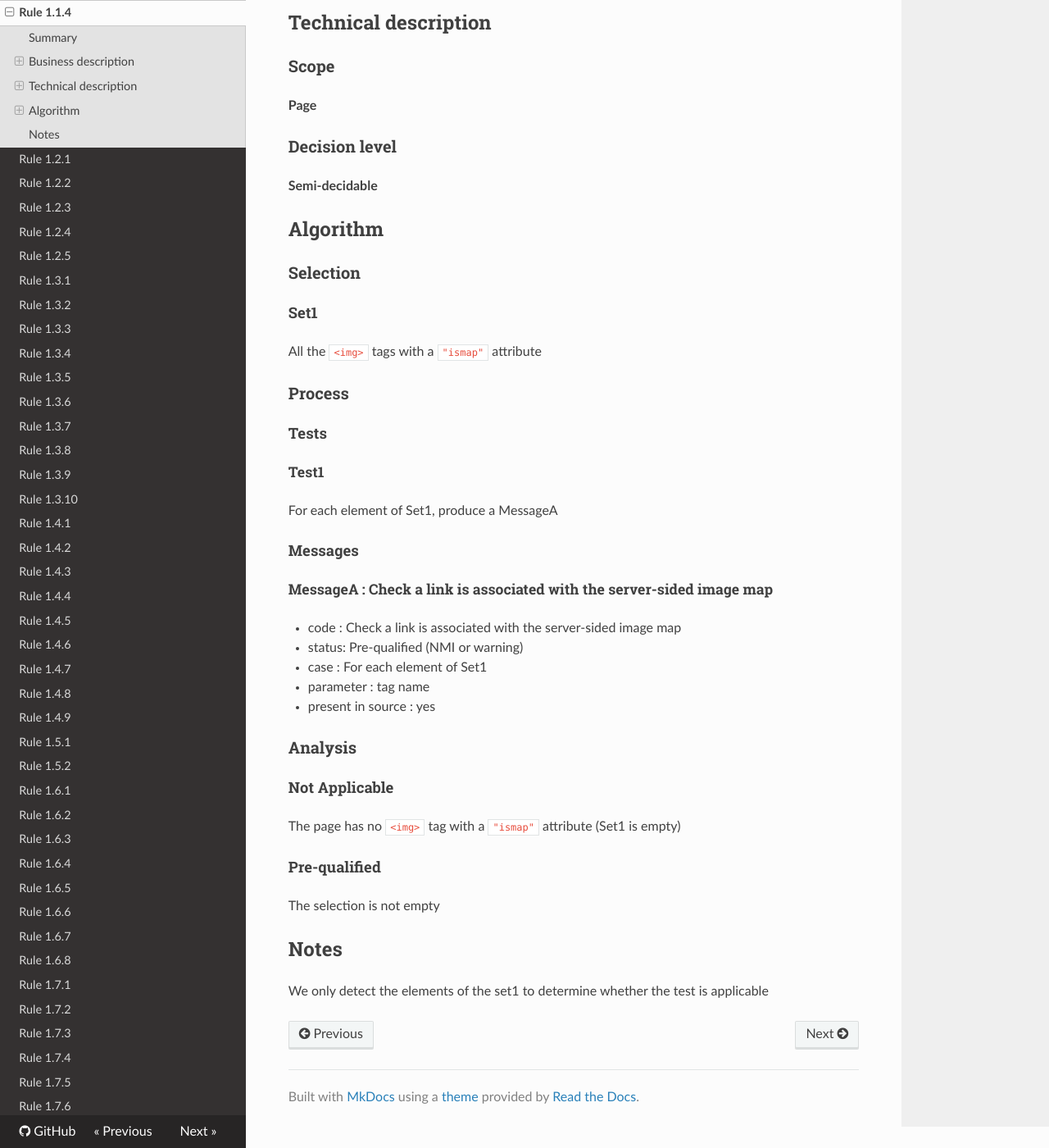
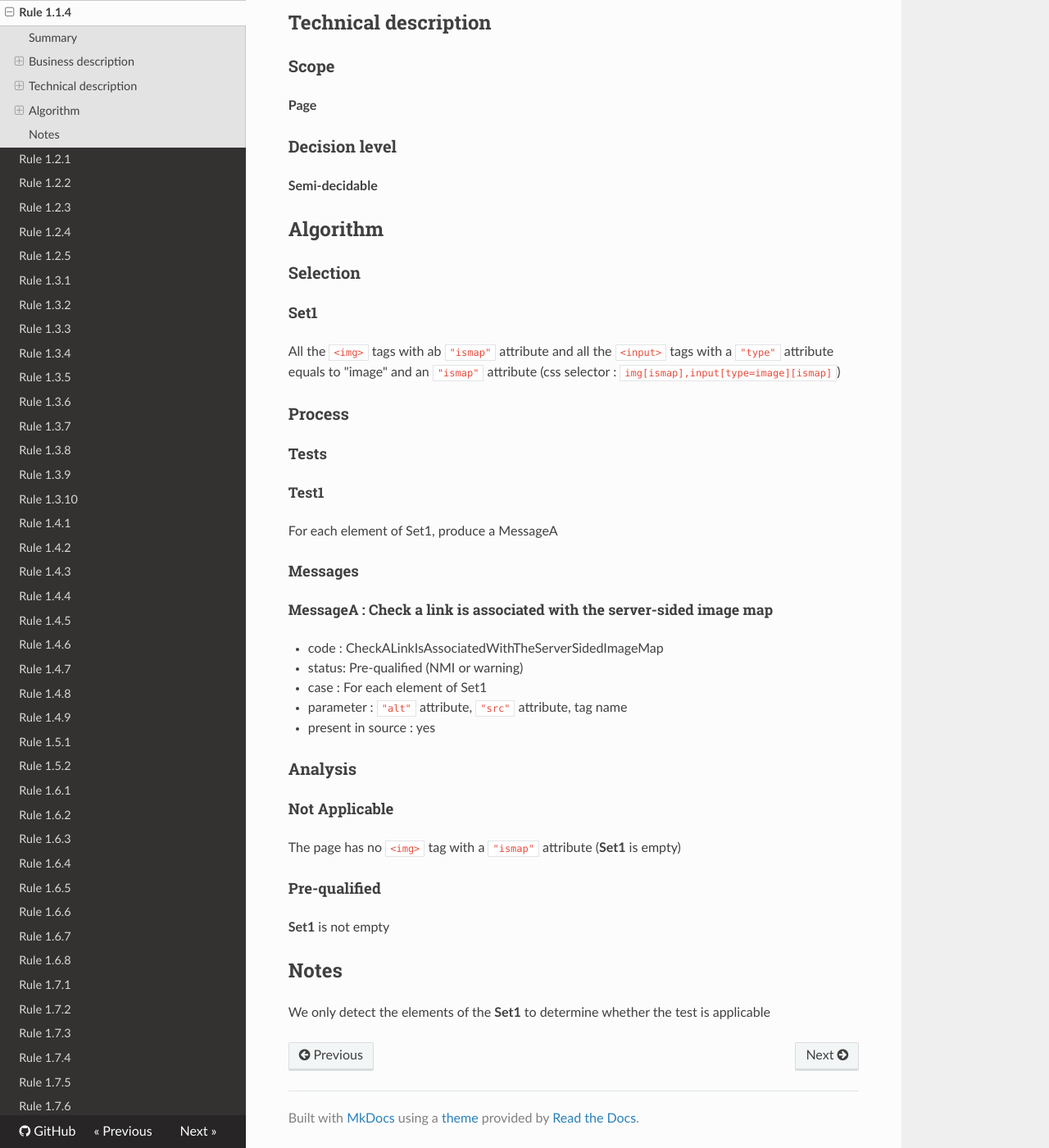
Before and after one commit to Tanaguru/Tanaguru-rules-RGAA-3-doc, an MkDocs documentation site: the page built from docs/Rule-1-1-4.md, in a window 1280 px wide and 1400 px high, scrolled down 751 px. Shown: the whole window at 82% size. Built offline with MkDocs 1.6.1, drawn with Linux system fonts in a browser that asks for light colours; nearby versions of some CDN libraries; old or Windows-style settings are respelled for this version of MkDocs.

Commit message:
rule design sheets for 1.1.4 and 1.3.10

```diff
--- a/docs/Rule-1-1-4.md
+++ b/docs/Rule-1-1-4.md
@@ -38,7 +38,7 @@ Chaque <a href="http://references.modernisation.gouv.fr/referentiel-technique-0#
 
 #### Set1
 
-All the `<img>` tags with a `"ismap"` attribute
+All the `<img>` tags with ab `"ismap"` attribute and all the `<input>` tags with a `"type"` attribute equals to "image" and an `"ismap"` attribute (css selector : `img[ismap],input[type=image][ismap]`)
 
 ### Process
 
@@ -52,22 +52,22 @@ For each element of Set1, produce a MessageA
 
 ##### MessageA : Check a link is associated with the server-sided image map
 
--    code : Check a link is associated with the server-sided image map
+-    code : CheckALinkIsAssociatedWithTheServerSidedImageMap
 -    status: Pre-qualified (NMI or warning)
 -    case : For each element of Set1
--    parameter : tag name
+-    parameter : `"alt"` attribute, `"src"` attribute, tag name
 -    present in source : yes
 
 ### Analysis
 
 #### Not Applicable
 
-The page has no `<img>` tag with a `"ismap"` attribute (Set1 is empty)
+The page has no `<img>` tag with a `"ismap"` attribute (**Set1** is empty)
 
 #### Pre-qualified
 
-The selection is not empty
+**Set1** is not empty
 
 ## Notes
 
-We only detect the elements of the set1 to determine whether the test is applicable
+We only detect the elements of the **Set1** to determine whether the test is applicable
```
Also changed, not shown: docs/Rule-1-3-10.md (+4 -10 lines).
